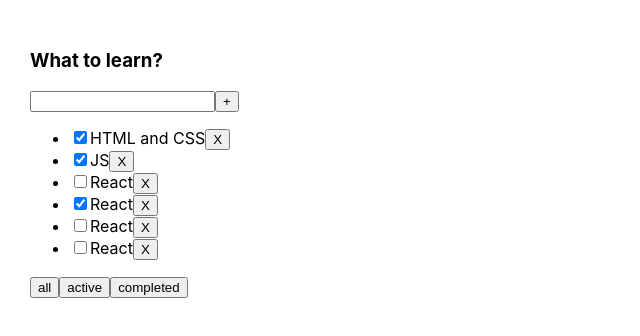
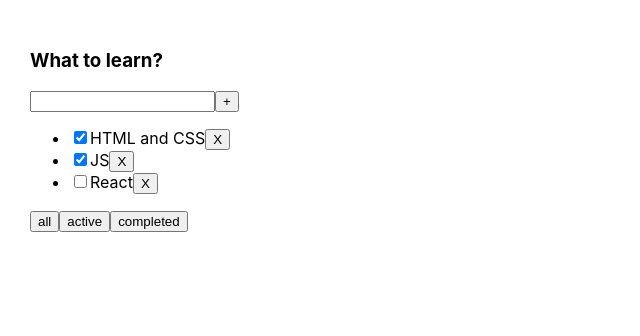
Before and after one commit to DaryaG1/to_do_list, a React (Create React App) app: page / in a window 1280 px wide. Shown: the top 336 px of the page, without its empty margins (0-640 px from the left). Built offline with nearby package versions, Linux system fonts and the light colour scheme.

Commit message:
add change checkBox

```diff
--- a/src/App.tsx
+++ b/src/App.tsx
@@ -11,21 +11,24 @@
         {id: v1(), title: "HTML and CSS", isDone: true},
         {id: v1(), title: "JS", isDone: true},
         {id: v1(), title: "React", isDone: false},
-        {id: v1(), title: "React", isDone: true},
-        {id: v1(), title: "React", isDone: false},
-        {id: v1(), title: "React", isDone: false}
 
     ])
 
-    const addTask = (title:string) => {
-      let newTask={id: v1(), title: title, isDone: false}
-        setTasks([newTask,...tasks])
+    const addTask = (title: string) => {
+        let newTask = {id: v1(), title: title, isDone: false}
+        setTasks([newTask, ...tasks])
     }
     const removeTasks = (id: string) => {
         setTasks(tasks.filter(t => t.id != id))
     }
-    function changeStatus(taskId:string,isDone:boolean) {
-let task = tasks.find((t => t.id === taskId))}
+    const changeCheckBox = (tID:string,value:boolean) => {
+setTasks(tasks.map(el=>el.id===tID ? {...el, isDone: value} : el))
+    }
+
+    function changeStatus(taskId: string, isDone: boolean) {
+        let task = tasks.find((t => t.id === taskId))
+    }
+
     return (
         <div className="App">
             <Todolist
@@ -33,6 +36,7 @@
                 tasks={tasks}
                 removeTasks={removeTasks}
                 addTask={addTask}
+                checkBox={changeCheckBox}
             />
         </div>
     );
--- a/src/Todolist1.tsx
+++ b/src/Todolist1.tsx
@@ -7,6 +7,7 @@
     tasks: Array<TaskType>
     removeTasks: (id: string) => void
     addTask: (title: string) => void
+    checkBox:(id:string,value:boolean)=>void
 }
 type TaskType = {
     id: string
@@ -33,10 +34,14 @@
 const onClickRemoveHandler = (id:string)=>{
     props.removeTasks(id)
 }
+const changeCheckBoxHandler=(tID:string,e:boolean)=>{
+    props.checkBox(tID,e)
+}
+
     const TaskElements = Filtered.map(t => {
         return (
             <li key={t.id}>
-                <input type="checkbox" checked={t.isDone}/>
+                <input type="checkbox" checked={t.isDone} onChange={(e)=>changeCheckBoxHandler(t.id,e.currentTarget.checked)}/>
                 <span>{t.title}</span>
                 <Button name={' X '} callBack={()=>onClickRemoveHandler(t.id)}/>
             </li>
```
